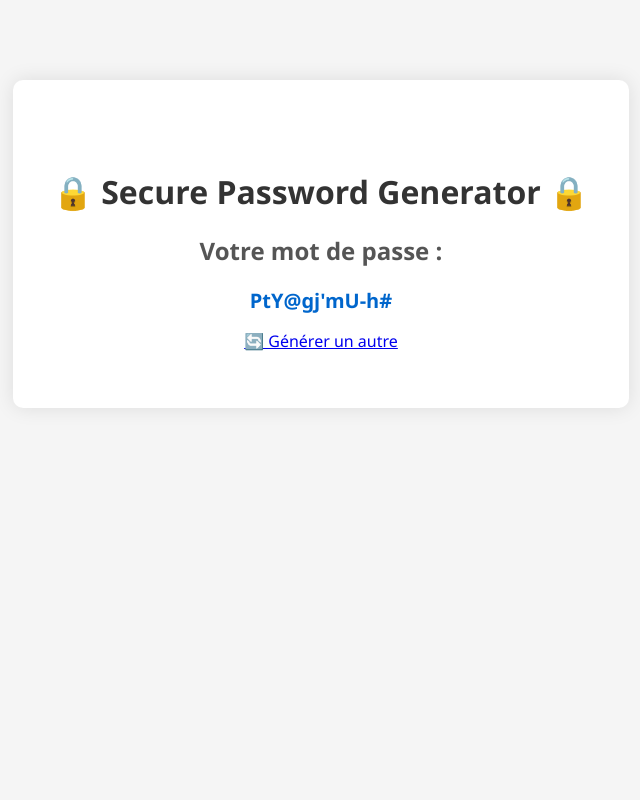
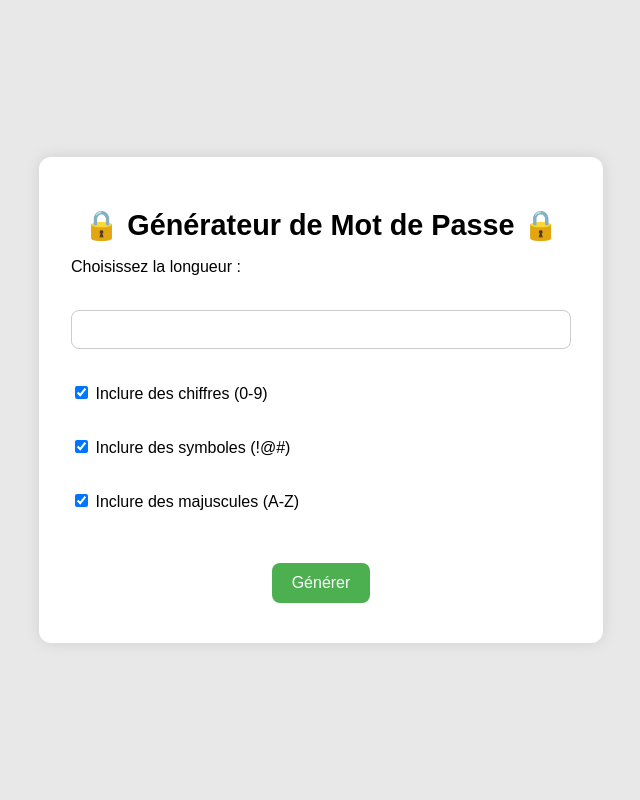
Before and after one commit to delannoykurt/Secure-password-generator, a Flask app: page / in a window 1280 px wide. Shown: the whole page, without its empty margins (319-959 px from the left). Run offline with Flask 3, Linux system fonts and the light colour scheme.

Commit message:
add fonctionality for update this app

```diff
--- a/app.py
+++ b/app.py
@@ -2,41 +2,55 @@ from flask import Flask, request, render_template
 import random
 import string
 
+DEFAULT_SIZE_PASS = 64
+MIN_SIZE_REQUIRED = 8
+PORT = 5088
+
 app = Flask(__name__)
 
-# --- Ta fonction existante, exactement comme tu l'as faite ---
-def generate_password(length):
-    if length < 8:
+def generate_password(length, use_digits=True, use_symbols=True, use_uppercase=True):
+    if length < MIN_SIZE_REQUIRED:
         return "❗ La longueur minimale requise est de 8 caractères."
 
-    letters = string.ascii_letters
-    numbers = string.digits
-    symbol  = string.punctuation
+    letters = string.ascii_lowercase  # de base : minuscules
 
-    all_characters = letters + numbers + symbol
+    if use_uppercase:
+        letters += string.ascii_uppercase
+    if use_digits:
+        letters += string.digits
+    if use_symbols:
+        letters += string.punctuation
 
-    password = ''.join(random.choice(all_characters) for _ in range(length))
+    if not letters:
+        return "❗ Aucun caractère sélectionné."
+
+    password = ''.join(random.choice(letters) for _ in range(length))
     return password
 
-# --- Routes Flask ---
-@app.route('/')
+@app.route('/', methods=['GET', 'POST'])
 def home():
-    try:
-        length = int(request.args.get('length', 12))
-        password = generate_password(length)
-    except ValueError:
-        password = "Erreur de paramètre."
+    password = None
+    length = DEFAULT_SIZE_PASS
+    use_digits = True
+    use_symbols = True
+    use_uppercase = True
 
-    return render_template('index.html', password=password)
+    if request.method == 'POST':
+        try:
+            length = int(request.form.get('length', DEFAULT_SIZE_PASS))
+            use_digits = 'use_digits' in request.form
+            use_symbols = 'use_symbols' in request.form
+            use_uppercase = 'use_uppercase' in request.form
+            password = generate_password(length, use_digits, use_symbols, use_uppercase)
+        except (ValueError, TypeError):
+            password = "Erreur : valeur incorrecte."
 
-@app.route('/generate')
-def generate():
-    try:
-        length = int(request.args.get('length', 12))
-        password = generate_password(length)
-        return f"<h2>Votre mot de passe :</h2><p><strong>{password}</strong></p>"
-    except ValueError:
-        return "<p>❗ Veuillez fournir un nombre valide pour la longueur.</p>"
+    return render_template('index.html',
+                           password=password,
+                           length=length,
+                           use_digits=use_digits,
+                           use_symbols=use_symbols,
+                           use_uppercase=use_uppercase)
 
 if __name__ == "__main__":
-    app.run(host="0.0.0.0", port=5000, debug=True)
+    app.run(host="0.0.0.0", port=PORT, debug=True)
--- a/static/style.css
+++ b/static/style.css
@@ -1,31 +1,91 @@
+/* Style général */
 body {
-    background-color: #f5f5f5;
-    font-family: "Segoe UI", Tahoma, Geneva, Verdana, sans-serif;
+    font-family: Arial, sans-serif;
+    background-color: #e8e8e8;
     margin: 0;
     padding: 0;
+    display: flex;
+    align-items: center;
+    justify-content: center;
+    min-height: 100vh;
+}
+
+.container {
+    background-color: #fff;
+    padding: 2rem;
+    border-radius: 12px;
+    box-shadow: 0 0 15px rgba(0, 0, 0, 0.1);
+    width: 90%;
+    max-width: 500px;
     text-align: center;
 }
 
+/* Titre */
 h1 {
-    color: #333;
-    margin-top: 50px;
+    font-size: 1.8rem;
+    margin-bottom: 1rem;
 }
 
-p,
-h2 {
-    color: #555;
+/* Formulaires */
+form {
+    margin-top: 1rem;
 }
 
-.container {
-    margin-top: 80px;
-    background: #ffffff;
-    padding: 40px;
-    border-radius: 10px;
-    box-shadow: 0px 0px 20px rgba(0, 0, 0, 0.1);
-    display: inline-block;
+/* Input fields */
+input[type="number"],
+input[type="text"] {
+    width: 100%;
+    max-width: 100%;
+    padding: 0.6rem;
+    margin: 0.5rem 0;
+    border: 1px solid #ccc;
+    border-radius: 8px;
+    font-size: 1rem;
+    box-sizing: border-box;
 }
 
-strong {
-    color: #0066cc;
-    font-size: 20px;
+/* Limiter visuellement le champ mot de passe */
+#passwordField {
+    overflow-x: auto;
+    white-space: nowrap;
+    text-overflow: ellipsis;
 }
+
+/* Boutons */
+button {
+    background-color: #4caf50;
+    color: white;
+    border: none;
+    padding: 0.7rem 1.2rem;
+    margin: 0.5rem 0;
+    border-radius: 8px;
+    cursor: pointer;
+    font-size: 1rem;
+    transition: background-color 0.3s;
+}
+
+button:hover {
+    background-color: #45a049;
+}
+
+/* Checkbox labels */
+label {
+    display: block;
+    text-align: left;
+    margin: 0.5rem 0;
+    font-size: 1rem;
+}
+
+#displayField {
+    max-width: 100%;
+    background-color: #f9f9f9;
+    border: 1px solid #ccc;
+    padding: 0.7rem;
+    border-radius: 8px;
+    margin-bottom: 1rem;
+    font-family: monospace;
+    font-size: 0.9rem;
+    white-space: nowrap;
+    overflow-x: auto;
+    text-overflow: ellipsis;
+}
--- a/templates/index.html
+++ b/templates/index.html
@@ -10,10 +10,79 @@
     </head>
     <body>
         <div class="container">
-            <h1>🔒 Secure Password Generator 🔒</h1>
+            <h1>🔒 Générateur de Mot de Passe 🔒</h1>
+
+            <form method="post">
+                <label for="length">Choisissez la longueur :</label><br />
+                <input
+                    type="number"
+                    id="length"
+                    name="length"
+                    min="8"
+                    required
+                /><br /><br />
+
+                <label
+                    ><input type="checkbox" name="use_digits" checked /> Inclure
+                    des chiffres (0-9)</label
+                ><br />
+                <label
+                    ><input type="checkbox" name="use_symbols" checked />
+                    Inclure des symboles (!@#)</label
+                ><br />
+                <label
+                    ><input type="checkbox" name="use_uppercase" checked />
+                    Inclure des majuscules (A-Z)</label
+                ><br /><br />
+
+                <button type="submit">Générer</button>
+            </form>
+
+            {% if password %}
             <h2>Votre mot de passe :</h2>
-            <p><strong>{{ password }}</strong></p>
-            <p><a href="/">🔄 Générer un autre</a></p>
+            <div id="displayField"><strong>{{ password }}</strong></div>
+            <input
+                type="text"
+                id="passwordField"
+                value="{{ password }}"
+                readonly
+                style="position: absolute; left: -9999px"
+            />
+            <button onclick="copierMotDePasse()">📋 Copier</button>
+
+            <br /><br />
+
+            <form method="post">
+                <input type="hidden" name="length" value="{{ length }}" />
+                <input
+                    type="hidden"
+                    name="use_digits"
+                    value="{{ 'on' if use_digits else '' }}"
+                />
+                <input
+                    type="hidden"
+                    name="use_symbols"
+                    value="{{ 'on' if use_symbols else '' }}"
+                />
+                <input
+                    type="hidden"
+                    name="use_uppercase"
+                    value="{{ 'on' if use_uppercase else '' }}"
+                />
+                <button type="submit">🔄 Générer un autre</button>
+            </form>
+            <script>
+                function copierMotDePasse() {
+                    var passwordField =
+                        document.getElementById("passwordField");
+                    passwordField.select();
+                    passwordField.setSelectionRange(0, 99999); // Pour être compatible mobile
+                    document.execCommand("copy");
+
+                    alert("✅ Mot de passe copié dans le presse-papiers !");
+                }
+            </script>
+            {% endif %}
         </div>
     </body>
 </html>
```
Also changed, not shown: main.py (deleted, +0 -37 lines).
